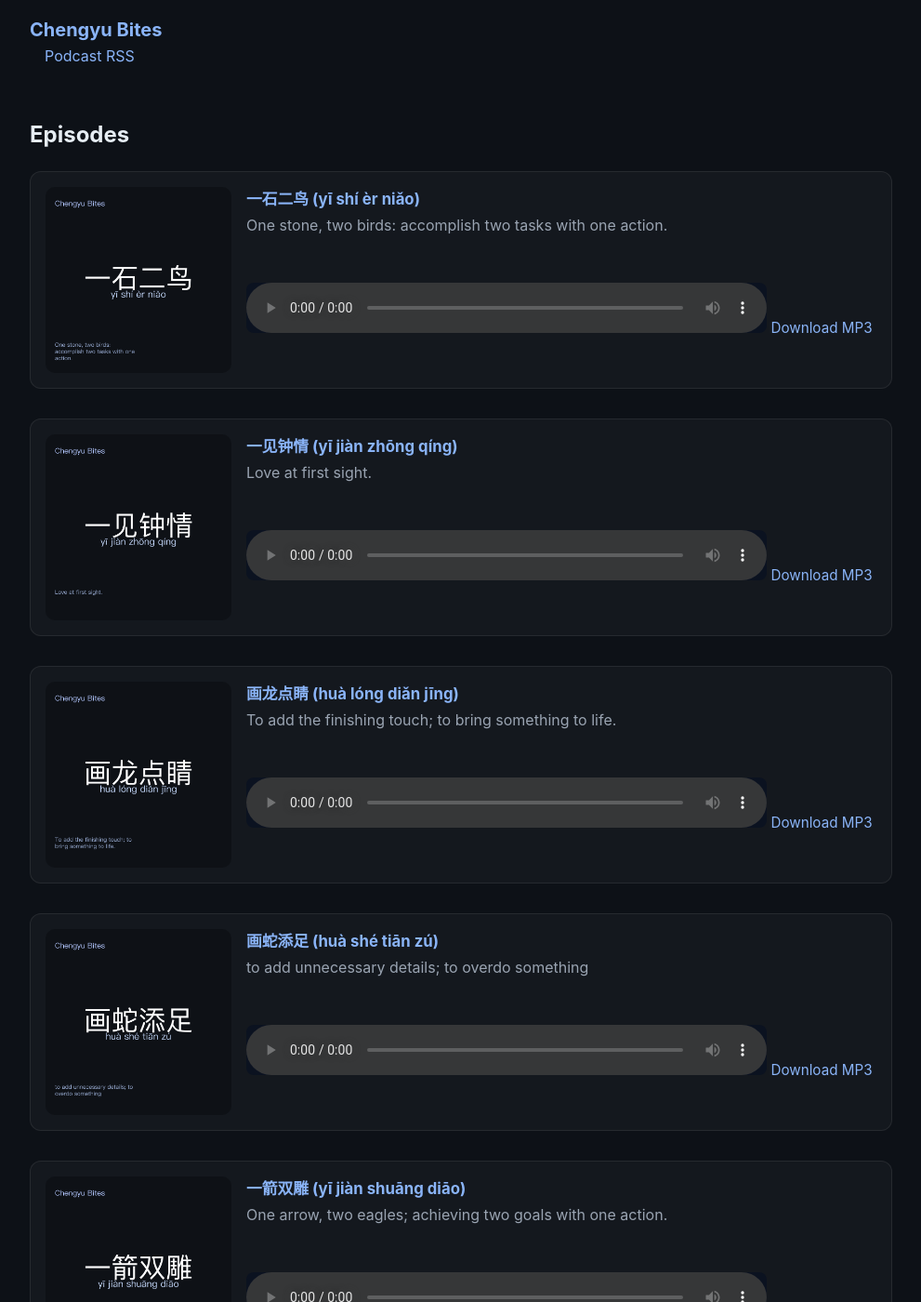
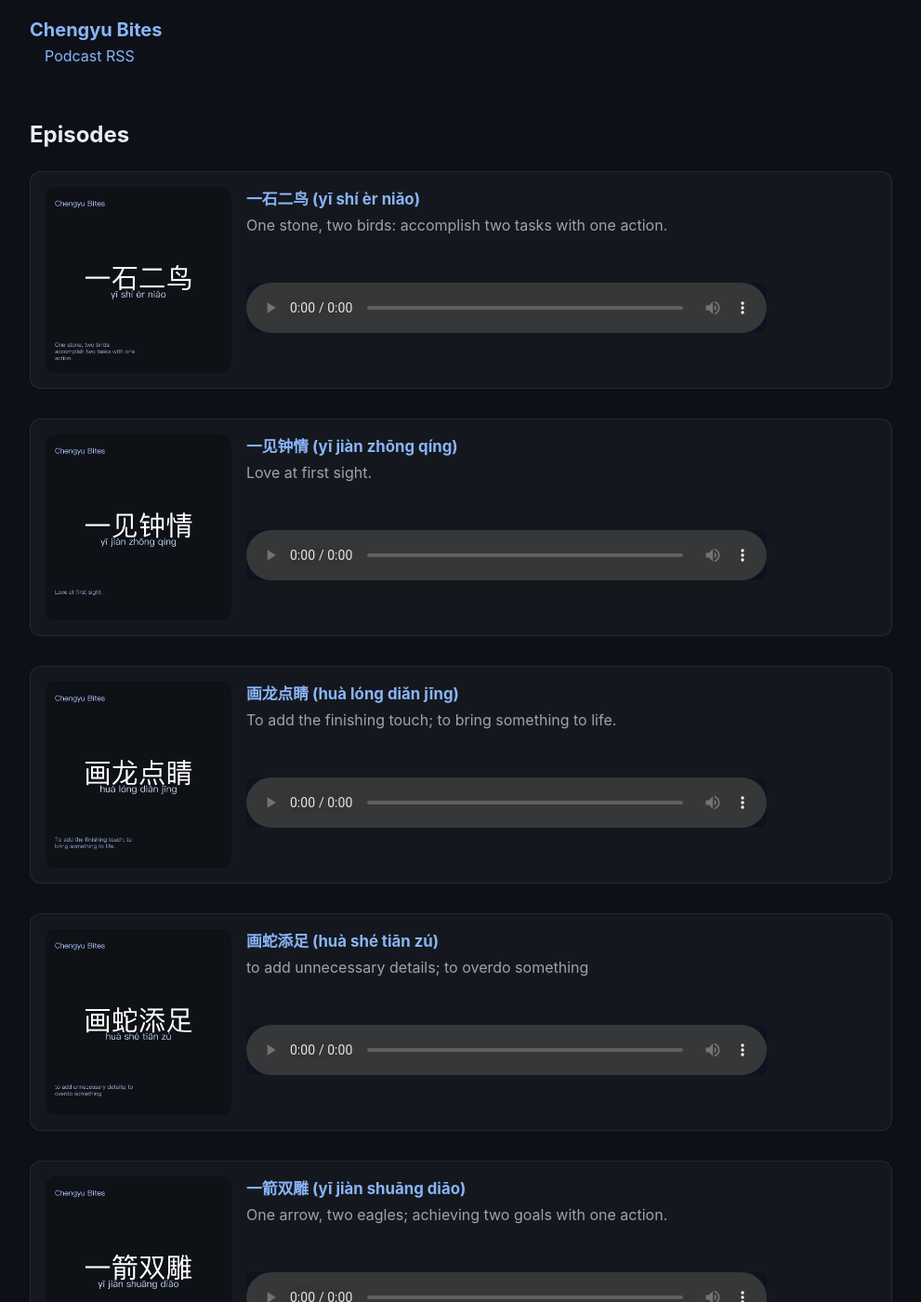
Before and after one commit to kohlenberg/chengyudaily, a Jekyll site: the page built from index.html, in a window 1280 px wide and 1400 px high. Shown: the whole window at 93% size, without its empty margins (144-1135 px from the left). Built offline with Jekyll 4.4.1, drawn with Linux system fonts in a browser that asks for light colours; some of the changed text lies outside the part shown.

Commit message:
Update index.html

```diff
--- a/index.html
+++ b/index.html
@@ -25,7 +25,6 @@ permalink: /
         <audio controls preload="metadata" playsinline>
           <source src="{{ post.audio_url | relative_url }}" type="audio/mpeg">
         </audio>
-        <a class="episode-download" href="{{ post.audio_url | absolute_url }}" download>Download MP3</a>
       </div>
     {% endif %}
   </li>
```
